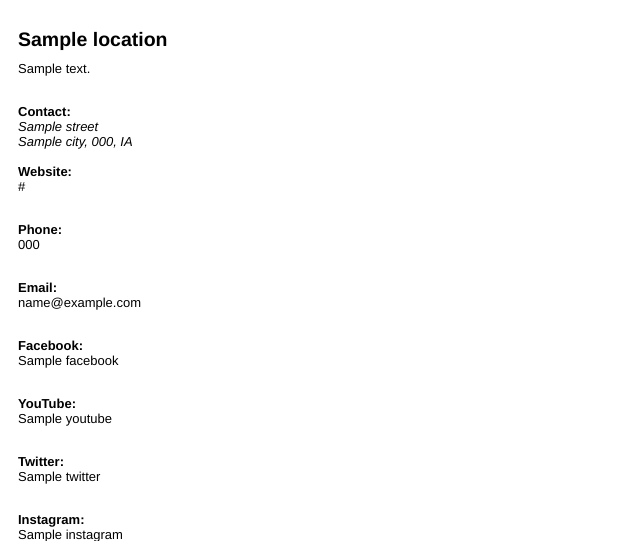
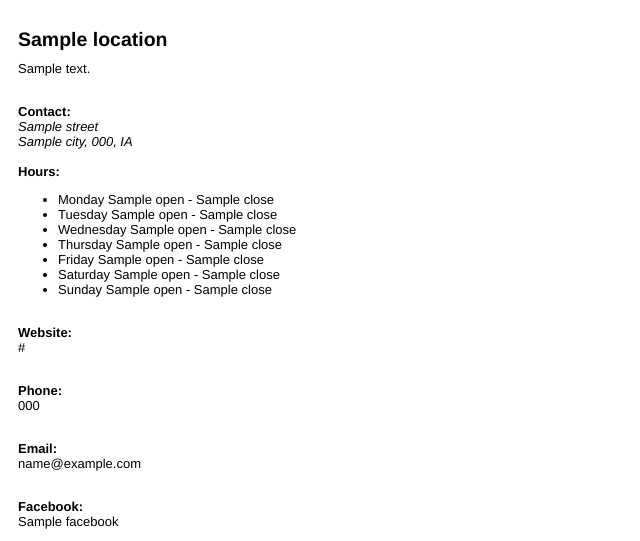
Before and after one commit to fresk/counties_api, a Django app: template templates/render.html in a window 1280 px wide. Shown: the top 541 px of the page, without its empty margins (0-640 px from the left). Run offline with Django 3.2, Linux system fonts and the light colour scheme; the template is opened without the code that fills it: most values are stand-ins (such as "Sample title", 1, 10 or a date in 2020).

Commit message:
render.html changes

```diff
--- a/templates/render.html
+++ b/templates/render.html
@@ -43,10 +43,62 @@
 </address>
 
 
-{% if location|get_raw:"Artist About" %}
+{% if location|get_raw:"Location" %}
+    <h4>Location:</h4>
+    <p>{{ location|get_raw:"Location" }}</p>
+{% endif %}
+
+{% if location|get_raw:"Location District" %}
+    <h4>Location:</h4>
+    <p>{{ location|get_raw:"Location District" }}</p>
+{% endif %}
+
+{% if location|get_raw:"Date" %}
+    <h4>Date:</h4>
+    <p>{{ location|get_raw:"Date" }}</p>
+{% endif %}
+
+
+{% if location|get_raw:"Artist Name" %}
     <h4>About the Artist:</h4>
+    <h5>{{ location|get_raw:"Artist Name" }}</h5>
+    {% if location|get_raw:"Nationality, Birth-Death" %}{{ location|get_raw:"Nationality, Birth-Death" }}{% endif %}
+    {% if location|get_raw:"Artist Website" %}{{ location|get_raw:"Artist Website" }}{% endif %}
     <p>{{ location|get_raw:"Artist About" }}</p>
 {% endif %}
+
+{% if location|get_raw:"Photo Credit" %}
+    <h4>Photo Credit:</h4>
+    <p>{{ location|get_raw:"Photo Credit" }}</p>
+{% endif %}
+
+{% if location|get_raw:"Materials" %}
+    <h4>Materials:</h4>
+    <p>{{ location|get_raw:"Materials" }}</p>
+{% endif %}
+
+{% if location.always_open %}
+<h4>Hours:</h4>
+<p>Always open</p>
+{% endif %}
+
+{% if location.hours %}
+<h4>Hours:</h4>
+<ul class="hours">
+<li><span class="hours-day">Monday</span> {{ location.hours.monday.open }} - {{ location.hours.monday.close }} {% if location.hours.monday.is_closed == "on" %} closed {% endif %}</li>
+<li><span class="hours-day">Tuesday</span> {{ location.hours.tuesday.open }} - {{ location.hours.tuesday.close }} {% if location.hours.tuesday.is_closed == "on" %} closed {% endif %}</li>
+<li><span class="hours-day">Wednesday</span> {{ location.hours.wednesday.open }} - {{ location.hours.wednesday.close }} {% if location.hours.wednesday.is_closed == "on" %} closed {% endif %}</li>
+<li><span class="hours-day">Thursday</span> {{ location.hours.thursday.open }} - {{ location.hours.thursday.close }} {% if location.hours.thursday.is_closed == "on" %} closed {% endif %}</li>
+<li><span class="hours-day">Friday</span> {{ location.hours.friday.open }} - {{ location.hours.friday.close }} {% if location.hours.friday.is_closed == "on" %} closed {% endif %}</li>
+<li><span class="hours-day">Saturday</span> {{ location.hours.saturday.open }} - {{ location.hours.saturday.close }} {% if location.hours.saturday.is_closed == "on" %} closed {% endif %}</li>
+<li><span class="hours-day">Sunday</span> {{ location.hours.sunday.open }} - {{ location.hours.sunday.close }} {% if location.hours.sunday.is_closed == "on" %} closed {% endif %}</li>
+</ul>
+{% endif %}
+
+
+
+
+
 
 
 {% if location.website %}
```
